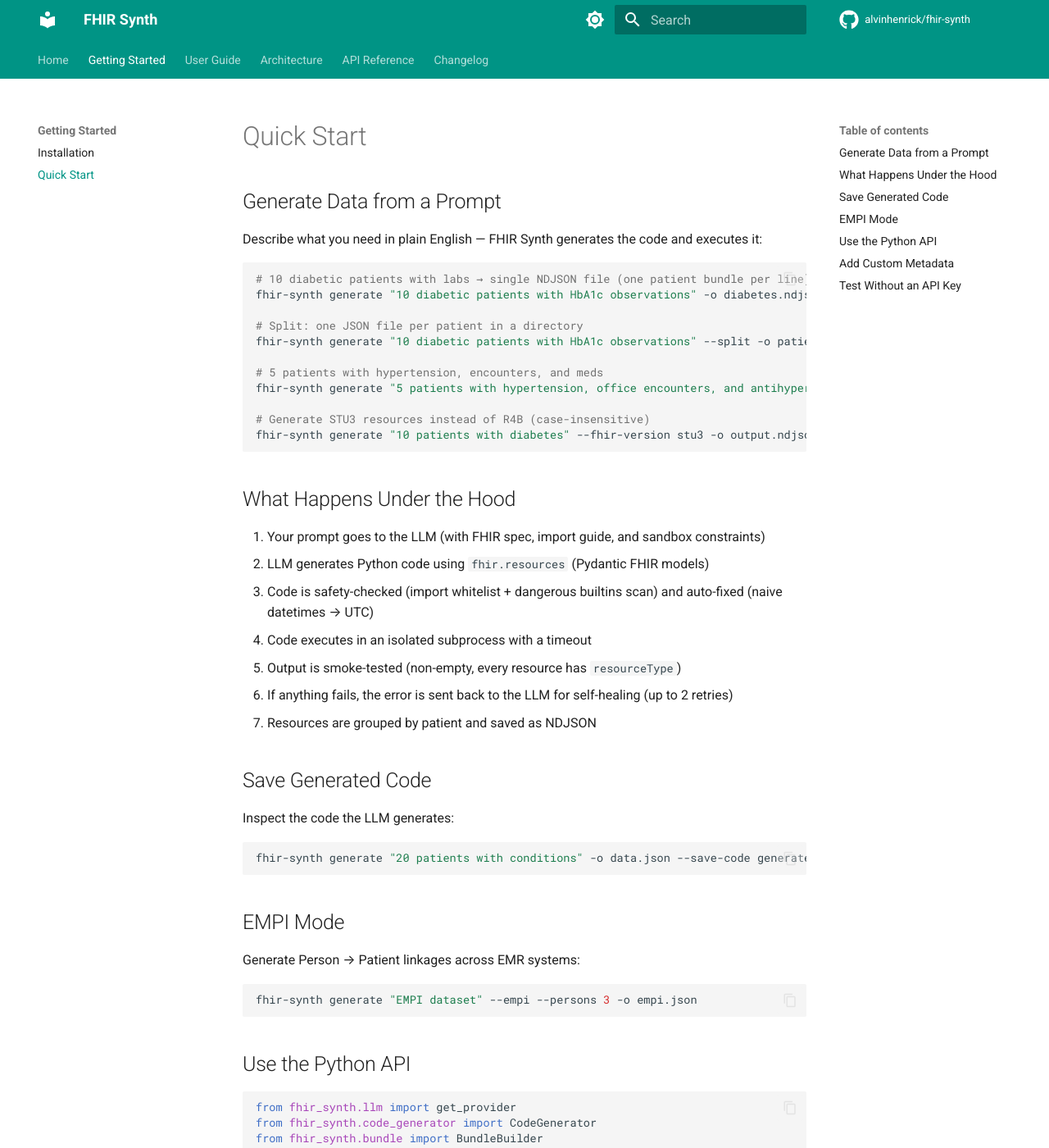
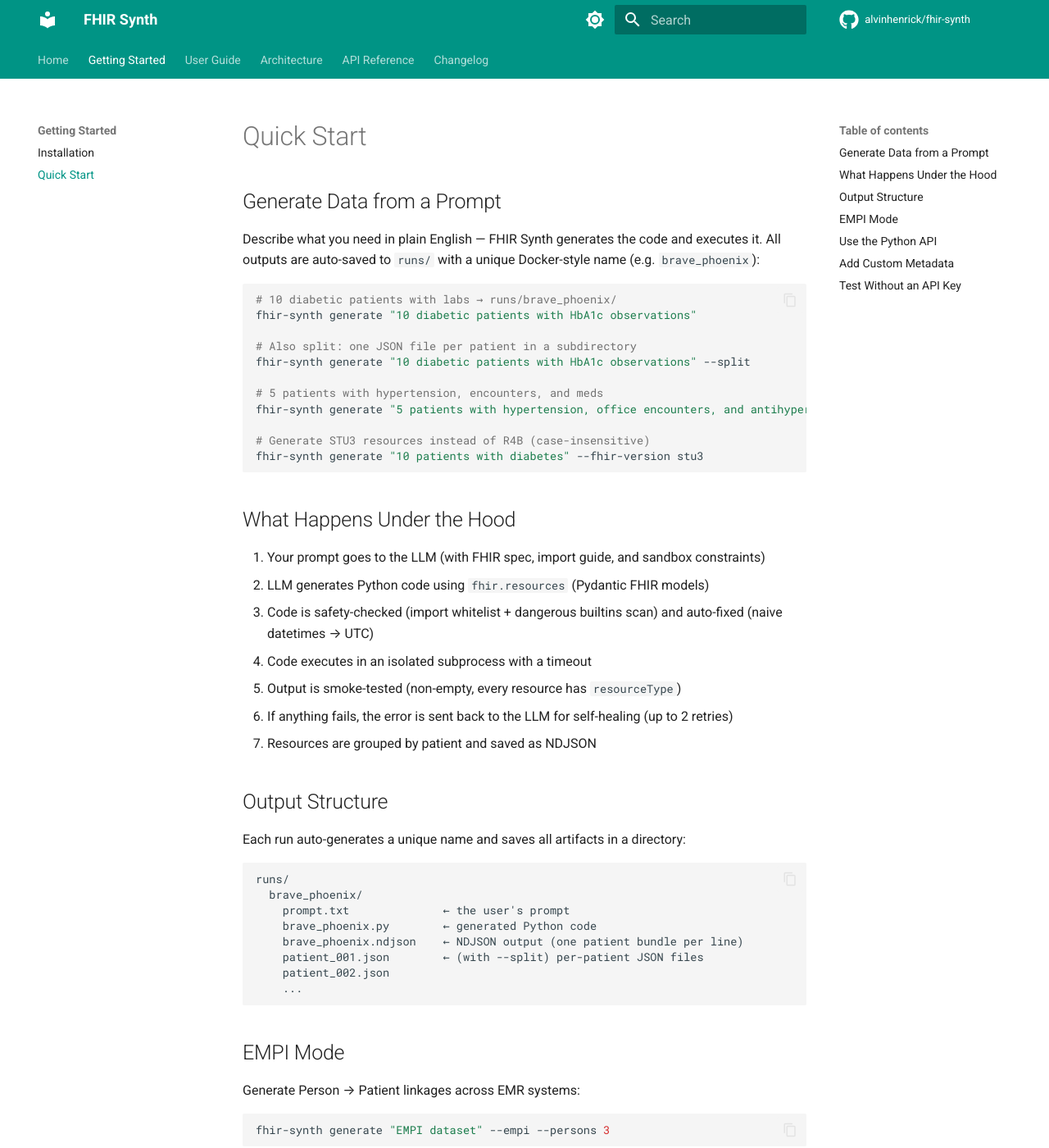
Before and after one commit to alvinhenrick/fhir-synth, an MkDocs documentation site: the page built from docs/getting-started/quickstart.md, in a window 1280 px wide and 1400 px high. Shown: the whole window at 82% size. Built offline with MkDocs 1.6.1 and Material for MkDocs 9.7.7, drawn with Linux system fonts in a browser that asks for light colours; comment, search, counter and statistics services are not loaded; some of the changed text lies outside the part shown.

Commit message:
feat: update output structure to save all artifacts in a unique run directory

````diff
--- a/docs/getting-started/quickstart.md
+++ b/docs/getting-started/quickstart.md
@@ -2,20 +2,21 @@
 
 ## Generate Data from a Prompt
 
-Describe what you need in plain English — FHIR Synth generates the code and executes it:
+Describe what you need in plain English — FHIR Synth generates the code and executes it.
+All outputs are auto-saved to `runs/` with a unique Docker-style name (e.g. `brave_phoenix`):
 
 ```bash
-# 10 diabetic patients with labs → single NDJSON file (one patient bundle per line)
-fhir-synth generate "10 diabetic patients with HbA1c observations" -o diabetes.ndjson
+# 10 diabetic patients with labs → runs/brave_phoenix/
+fhir-synth generate "10 diabetic patients with HbA1c observations"
 
-# Split: one JSON file per patient in a directory
-fhir-synth generate "10 diabetic patients with HbA1c observations" --split -o patients/
+# Also split: one JSON file per patient in a subdirectory
+fhir-synth generate "10 diabetic patients with HbA1c observations" --split
 
 # 5 patients with hypertension, encounters, and meds
-fhir-synth generate "5 patients with hypertension, office encounters, and antihypertensive medications" -o hypertension.ndjson
+fhir-synth generate "5 patients with hypertension, office encounters, and antihypertensive medications"
 
 # Generate STU3 resources instead of R4B (case-insensitive)
-fhir-synth generate "10 patients with diabetes" --fhir-version stu3 -o output.ndjson
+fhir-synth generate "10 patients with diabetes" --fhir-version stu3
 ```
 
 ## What Happens Under the Hood
@@ -28,12 +29,19 @@ fhir-synth generate "10 patients with diabetes" --fhir-version stu3 -o output.nd
 6. If anything fails, the error is sent back to the LLM for self-healing (up to 2 retries)
 7. Resources are grouped by patient and saved as NDJSON
 
-## Save Generated Code
+## Output Structure
 
-Inspect the code the LLM generates:
+Each run auto-generates a unique name and saves all artifacts in a directory:
 
-```bash
-fhir-synth generate "20 patients with conditions" -o data.json --save-code generated.py
+```
+runs/
+  brave_phoenix/
+    prompt.txt              ← the user's prompt
+    brave_phoenix.py        ← generated Python code
+    brave_phoenix.ndjson    ← NDJSON output (one patient bundle per line)
+    patient_001.json        ← (with --split) per-patient JSON files
+    patient_002.json
+    ...
 ```
 
 ## EMPI Mode
@@ -41,7 +49,7 @@ fhir-synth generate "20 patients with conditions" -o data.json --save-code gener
 Generate Person → Patient linkages across EMR systems:
 
 ```bash
-fhir-synth generate "EMPI dataset" --empi --persons 3 -o empi.json
+fhir-synth generate "EMPI dataset" --empi --persons 3
 ```
 
 ## Use the Python API
````
Also changed, not shown: other parts of docs/getting-started/quickstart.md (+2 -2 lines), README.md (+38 -30 lines), docs/architecture.md (+16 -18 lines), docs/guide/cli.md (+21 -21 lines), docs/guide/code-quality.md (+11 -10 lines), docs/guide/metadata.md (+1 -1 lines), docs/index.md (+4 -3 lines), 3 other files.
